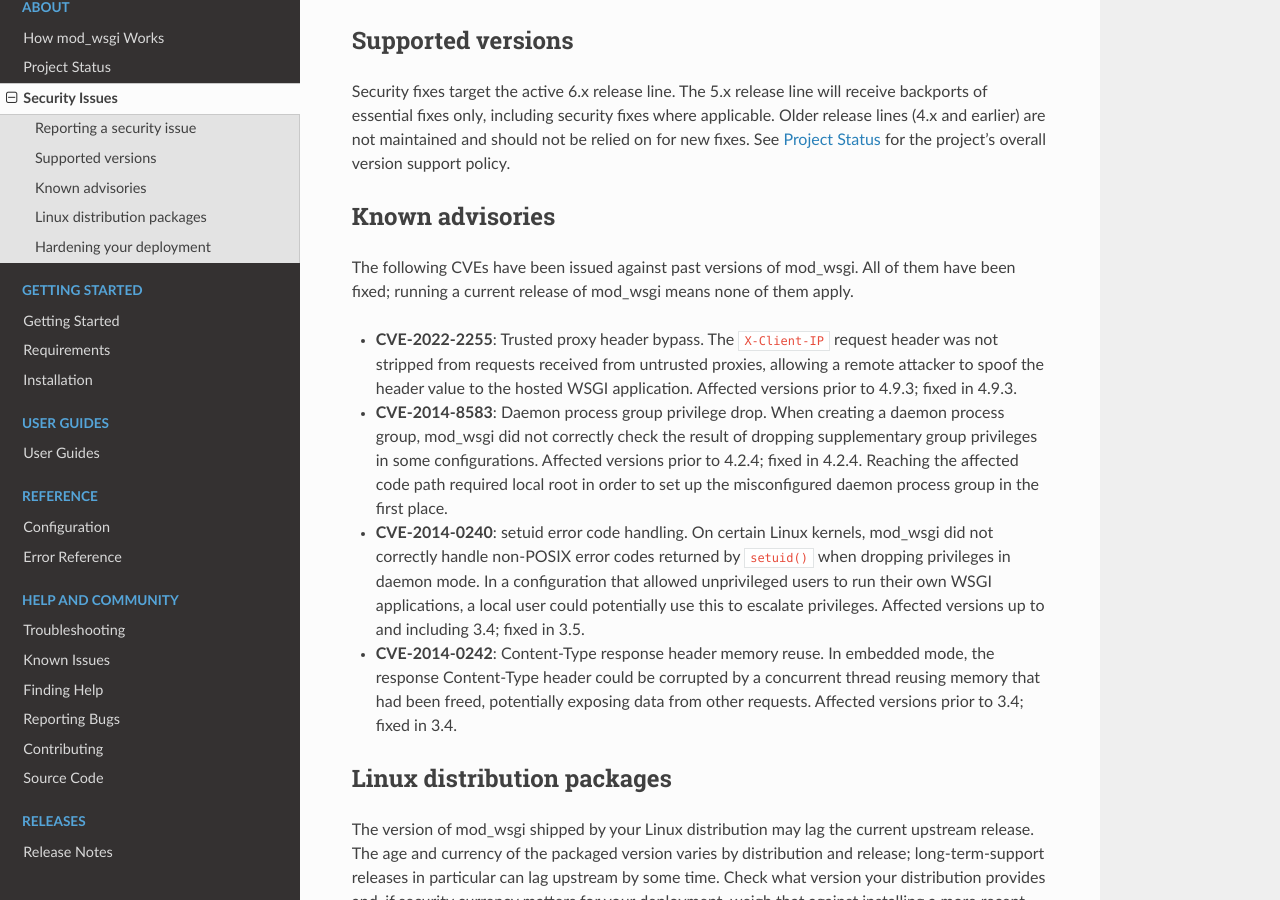
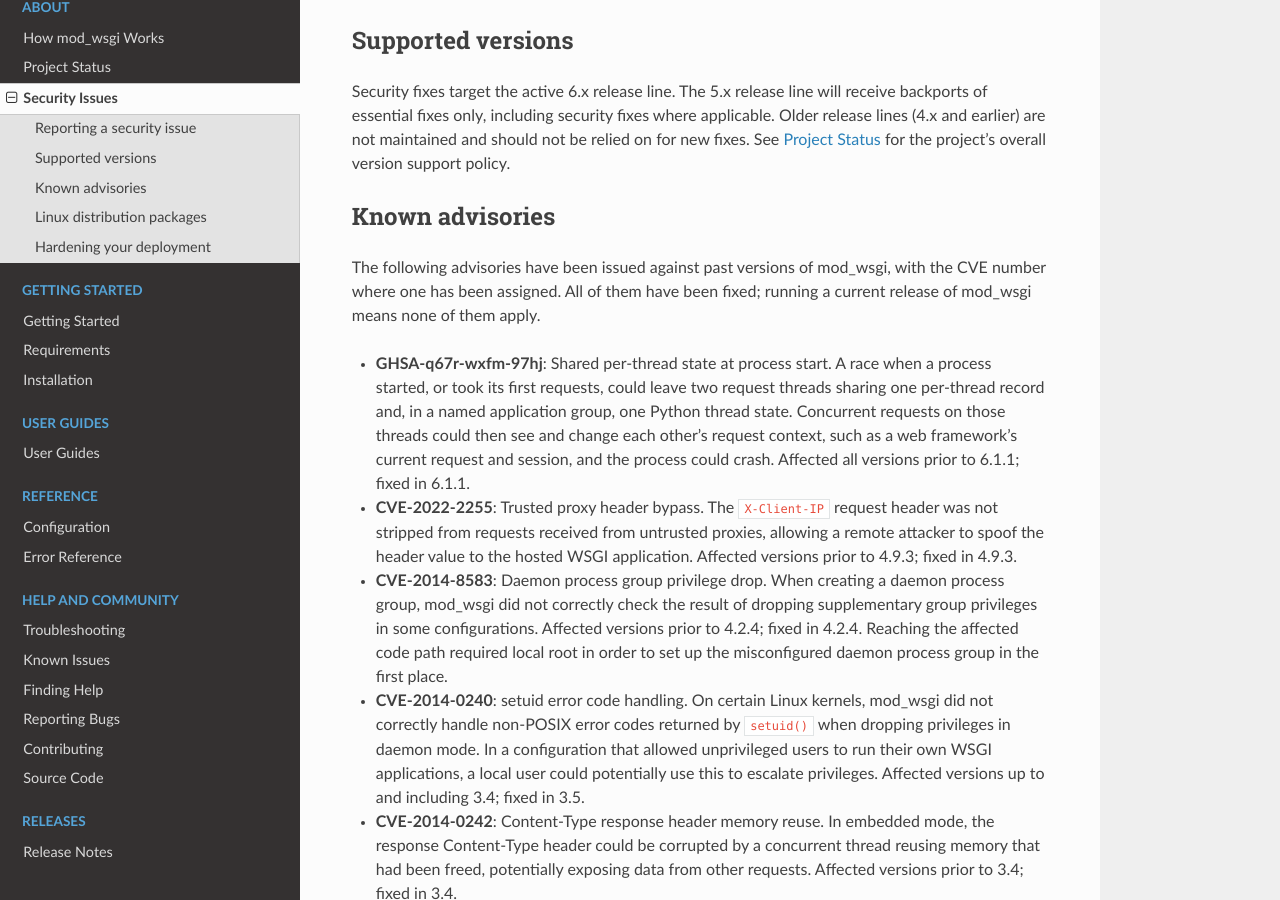
Before and after one commit to GrahamDumpleton/mod_wsgi, a Sphinx documentation site: the page built from docs/security-issues.rst, in a window 1280 px wide and 900 px high, scrolled down 600 px. Built offline with Sphinx 7.4.7 and the Read the Docs theme 3.1.0, drawn with Linux system fonts in a browser that asks for light colours.

Commit message:
Add the shared per-thread state advisory to the security issues page.

```diff
--- a/docs/security-issues.rst
+++ b/docs/security-issues.rst
@@ -37,9 +37,19 @@
 Known advisories
 ----------------
 
-The following CVEs have been issued against past versions of
-mod_wsgi. All of them have been fixed; running a current release of
-mod_wsgi means none of them apply.
+The following advisories have been issued against past versions of
+mod_wsgi, with the CVE number where one has been assigned. All of
+them have been fixed; running a current release of mod_wsgi means
+none of them apply.
+
+* **GHSA-q67r-wxfm-97hj**: Shared per-thread state at process start.
+  A race when a process started, or took its first requests, could
+  leave two request threads sharing one per-thread record and, in a
+  named application group, one Python thread state. Concurrent
+  requests on those threads could then see and change each other's
+  request context, such as a web framework's current request and
+  session, and the process could crash. Affected all versions prior
+  to 6.1.1; fixed in 6.1.1.
 
 * **CVE-2022-2255**: Trusted proxy header bypass. The
   ``X-Client-IP`` request header was not stripped from requests
```
